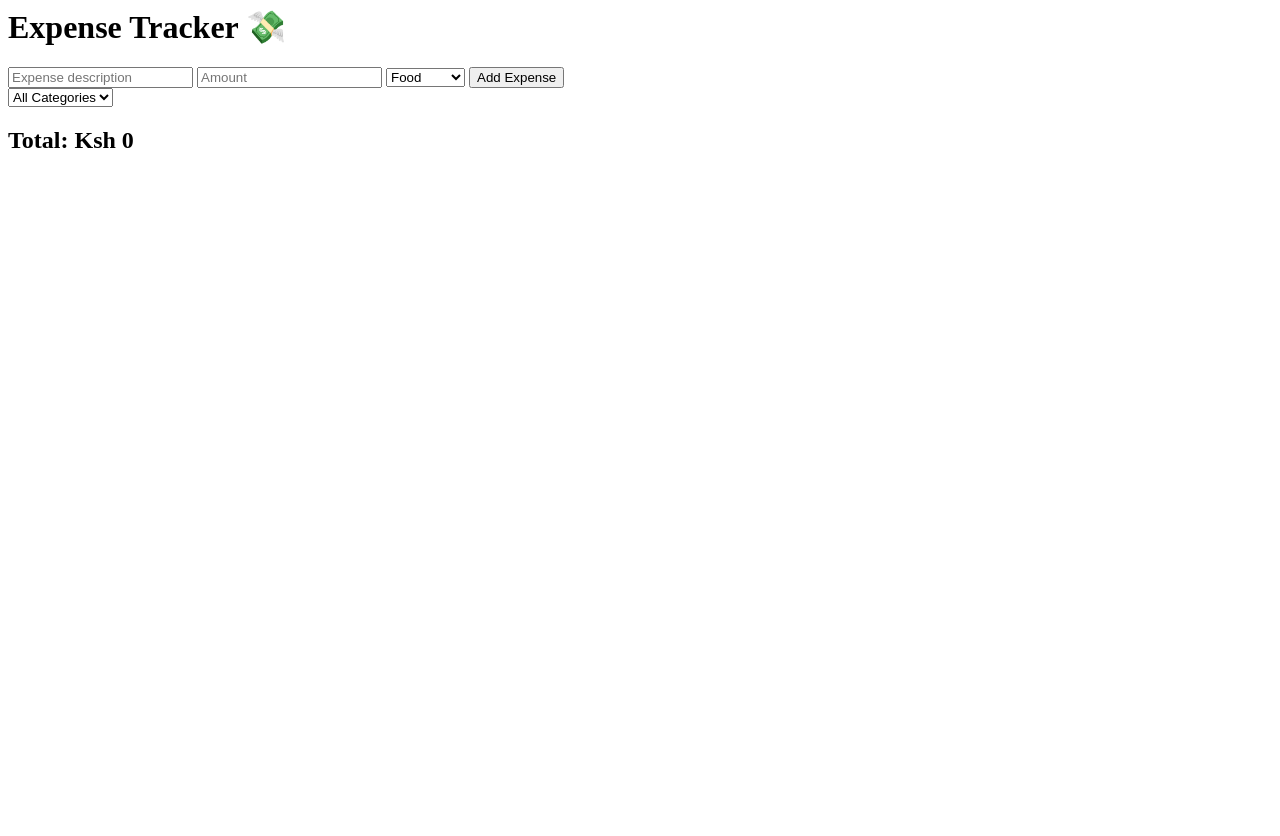
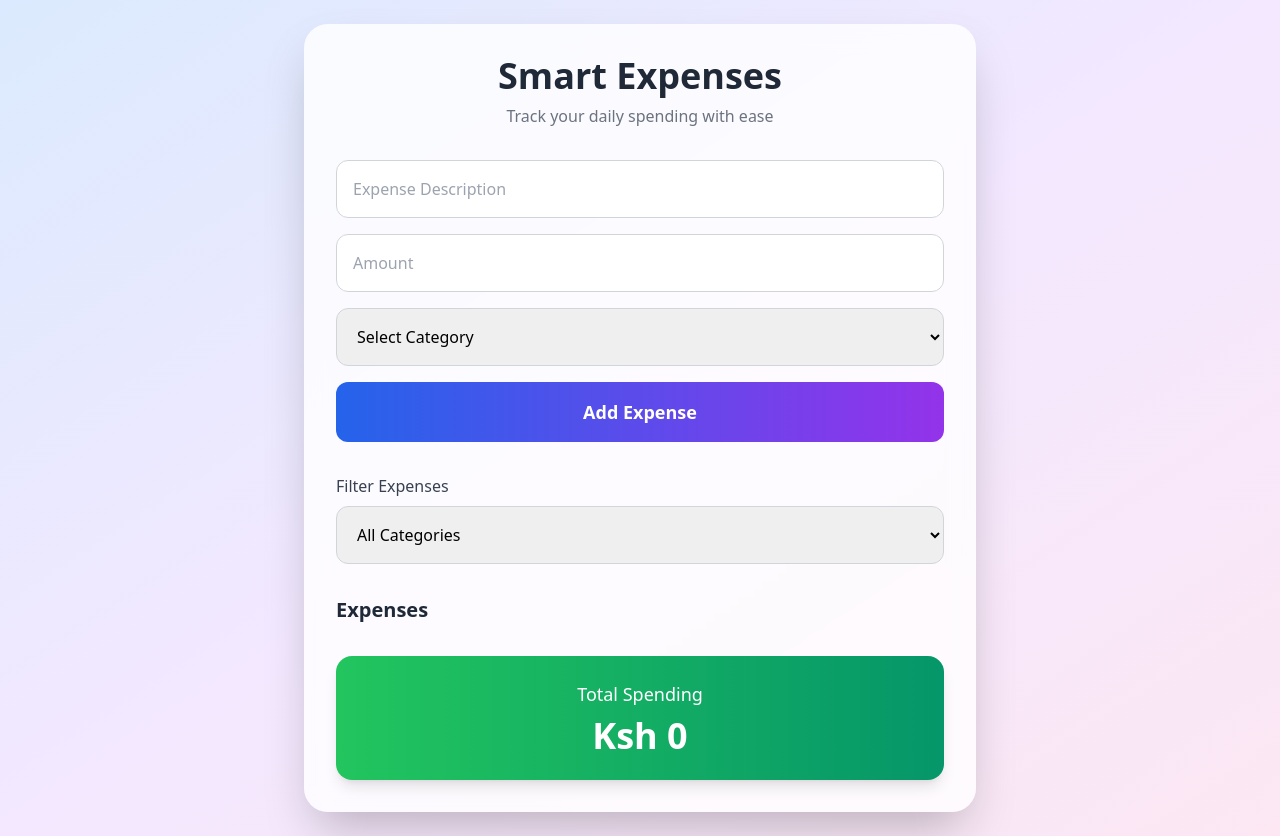
Before and after one commit to Idahk19/smart-expenses, a plain HTML site: page index.html in a window 1280 px wide. Before the commit the page ends 800 px from the top, so only its background shows below. Drawn offline with nearby package versions, Linux system fonts and the light colour scheme.

Commit message:
Add more tailwind to the html.css to make it appealing

```diff
--- a/index.html
+++ b/index.html
@@ -1,32 +1,50 @@
-<body class="bg-gray-100 min-h-screen flex justify-center items-start py-10">
+<!DOCTYPE html>
+<html lang="en">
+<head>
+    <meta charset="UTF-8">
+    <meta name="viewport" content="width=device-width, initial-scale=1.0">
+    <title>Expense Tracker</title>
 
-    <div class="bg-white w-full max-w-2xl p-6 rounded-lg shadow-lg">
+    <!-- Tailwind CSS -->
+    <script src="https://cdn.tailwindcss.com"></script>
+</head>
 
-        <h1 class="text-3xl font-bold text-center mb-6">
-            Expense Tracker 💸
-        </h1>
+<body class="min-h-screen bg-gradient-to-br from-blue-100 via-purple-100 to-pink-100 flex justify-center items-center p-6">
 
-        <!-- Form Section -->
-        <div class="flex flex-col gap-4">
+    <div class="w-full max-w-2xl bg-white/80 backdrop-blur-md shadow-2xl rounded-3xl p-8">
+
+        <!-- Header -->
+        <div class="text-center mb-8">
+            <h1 class="text-4xl font-extrabold text-gray-800">
+                Smart Expenses
+            </h1>
+            <p class="text-gray-500 mt-2">
+                Track your daily spending with ease
+            </p>
+        </div>
+
+        <!-- Form -->
+        <div class="space-y-4">
 
             <input
                 type="text"
                 id="description"
-                placeholder="Expense description"
-                class="border rounded-lg p-3 focus:outline-none focus:ring-2 focus:ring-blue-500"
+                placeholder="Expense Description"
+                class="w-full p-4 rounded-xl border border-gray-300 focus:ring-2 focus:ring-blue-500 focus:outline-none"
             >
 
             <input
                 type="number"
                 id="amount"
                 placeholder="Amount"
-                class="border rounded-lg p-3 focus:outline-none focus:ring-2 focus:ring-blue-500"
+                class="w-full p-4 rounded-xl border border-gray-300 focus:ring-2 focus:ring-blue-500 focus:outline-none"
             >
 
             <select
                 id="category"
-                class="border rounded-lg p-3 focus:outline-none focus:ring-2 focus:ring-blue-500"
+                class="w-full p-4 rounded-xl border border-gray-300 focus:ring-2 focus:ring-blue-500 focus:outline-none"
             >
+                <option value="">Select Category</option>
                 <option value="food">Food</option>
                 <option value="transport">Transport</option>
                 <option value="shopping">Shopping</option>
@@ -35,7 +53,7 @@
 
             <button
                 id="addBtn"
-                class="bg-blue-600 text-white py-3 rounded-lg hover:bg-blue-700 transition"
+                class="w-full bg-gradient-to-r from-blue-600 to-purple-600 text-white py-4 rounded-xl font-semibold text-lg hover:scale-105 transition duration-300"
             >
                 Add Expense
             </button>
@@ -43,10 +61,14 @@
         </div>
 
         <!-- Filter -->
-        <div class="mt-6">
+        <div class="mt-8">
+            <label class="block mb-2 font-medium text-gray-700">
+                Filter Expenses
+            </label>
+
             <select
                 id="filterCategory"
-                class="w-full border rounded-lg p-3"
+                class="w-full p-4 rounded-xl border border-gray-300"
             >
                 <option value="all">All Categories</option>
                 <option value="food">Food</option>
@@ -57,17 +79,26 @@
         </div>
 
         <!-- Expense List -->
-        <ul id="expenseList" class="mt-6 space-y-3">
-            <!-- Expenses will appear here -->
-        </ul>
+        <div class="mt-8">
+            <h2 class="text-xl font-semibold text-gray-800 mb-4">
+                Expenses
+            </h2>
+
+            <ul id="expenseList" class="space-y-3"></ul>
+        </div>
 
         <!-- Total -->
-        <div class="mt-6 text-center">
-            <h2 class="text-2xl font-semibold">
-                Total: Ksh <span id="total">0</span>
+        <div class="mt-8 bg-gradient-to-r from-green-500 to-emerald-600 text-white p-6 rounded-2xl text-center shadow-lg">
+            <p class="text-lg">Total Spending</p>
+
+            <h2 class="text-4xl font-bold mt-2">
+                Ksh <span id="total">0</span>
             </h2>
         </div>
 
     </div>
 
+    <!-- JS -->
+    <script src="script.js"></script>
 </body>
+</html>
```
